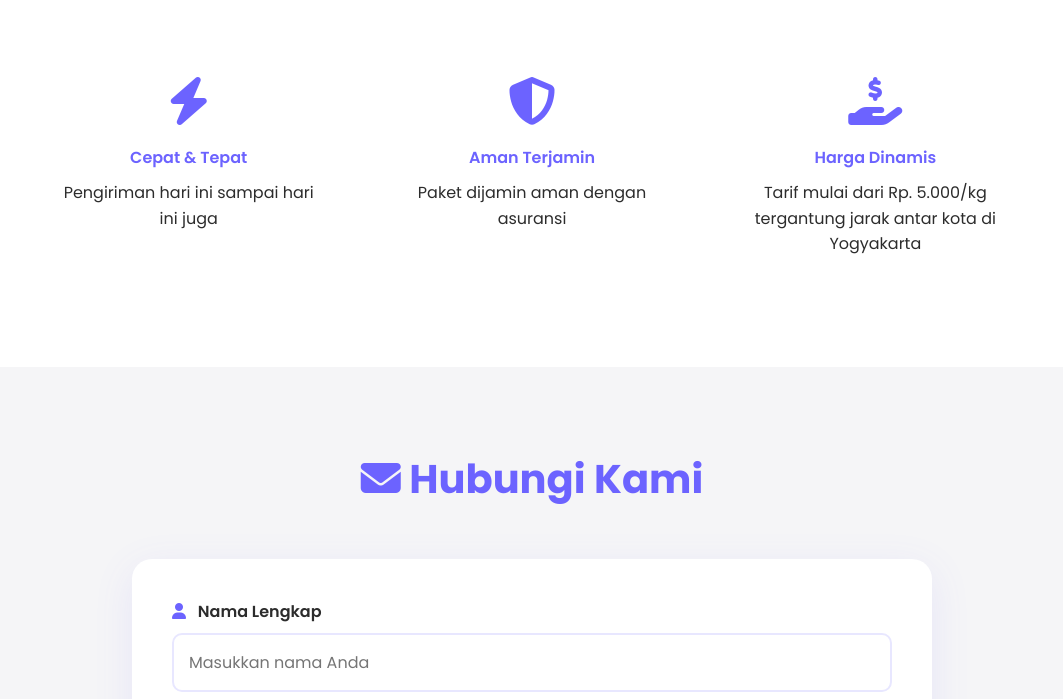
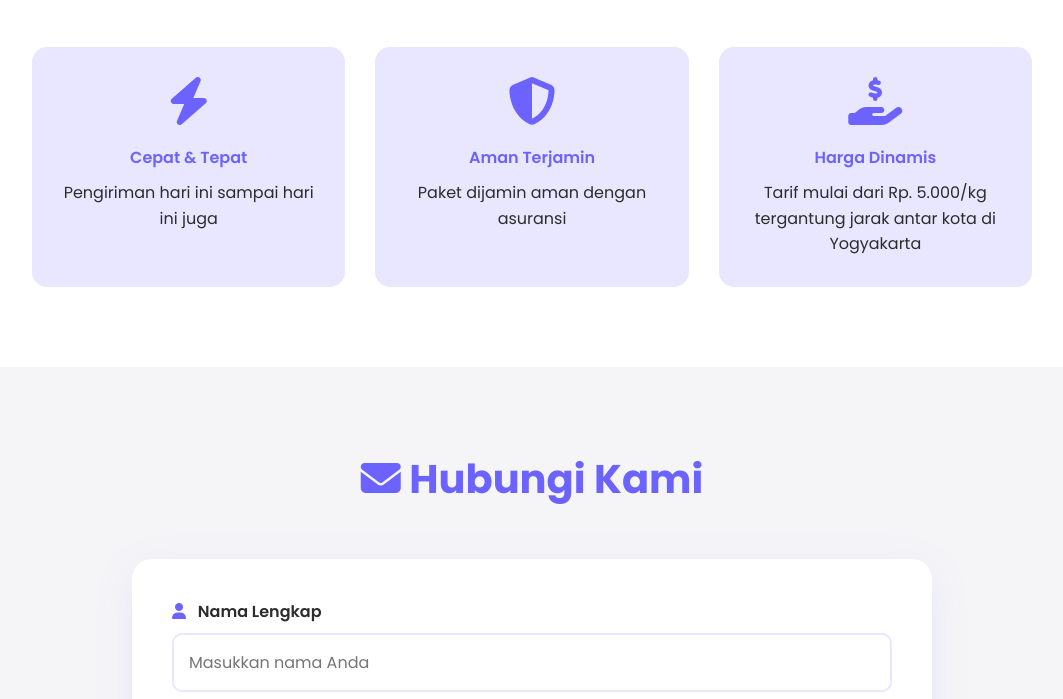
Before and after one commit to AlfyeShezan/Sistem-Perhitungan-Ongkir-Berbasis-Web, a plain HTML site: page index.html in a window 1280 px wide. Shown: the part 1755-2454 px from the top of the page, without its empty margins (108-1171 px from the left). Drawn offline with Linux system fonts and the light colour scheme.

Commit message:
style.css

```diff
--- a/style.css
+++ b/style.css
@@ -410,6 +410,7 @@ body {
             padding: 30px;
             border-radius: 15px;
             transition: all 0.3s;
+            background: var(--light-purple);
         }
 
         .feature-box:hover {
```
